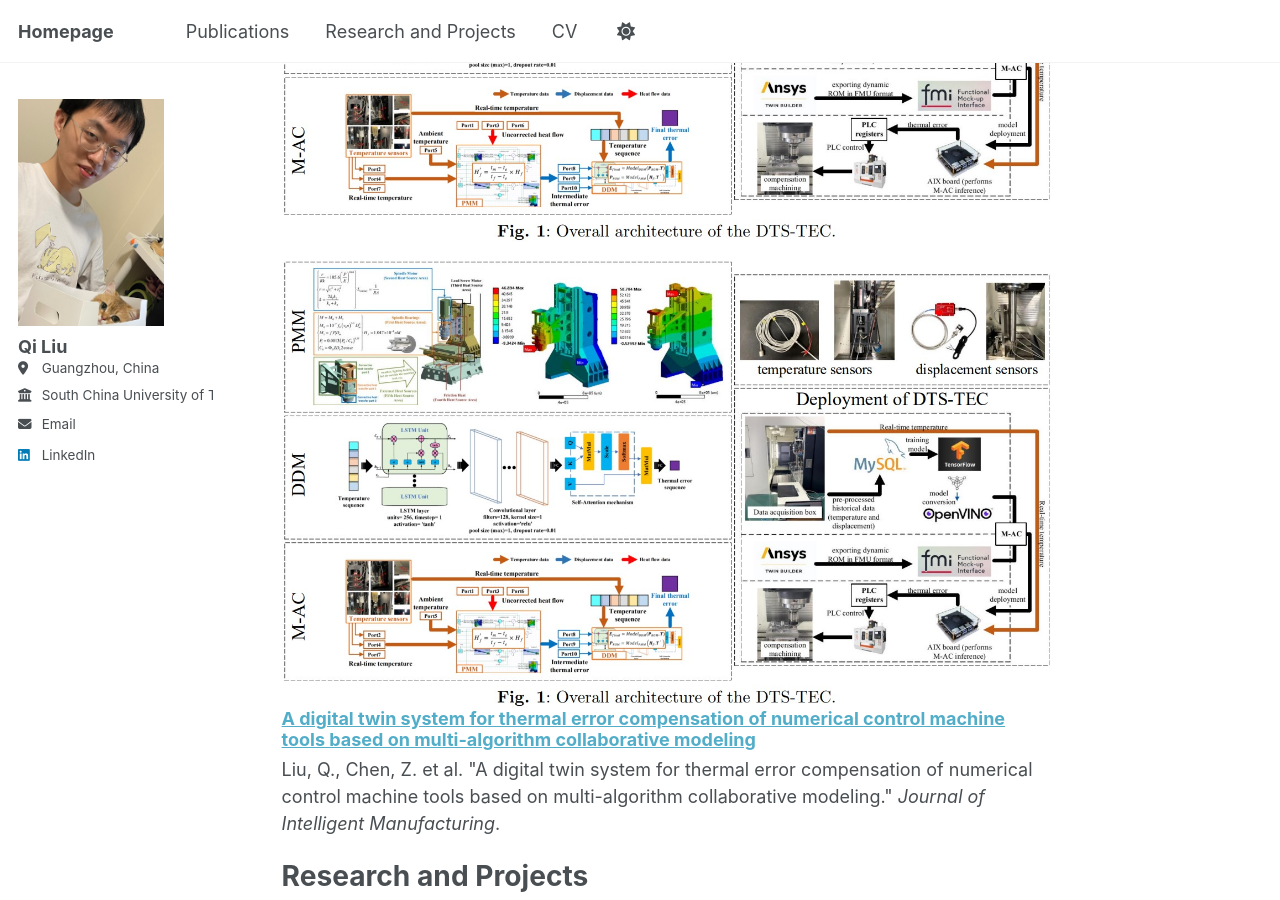
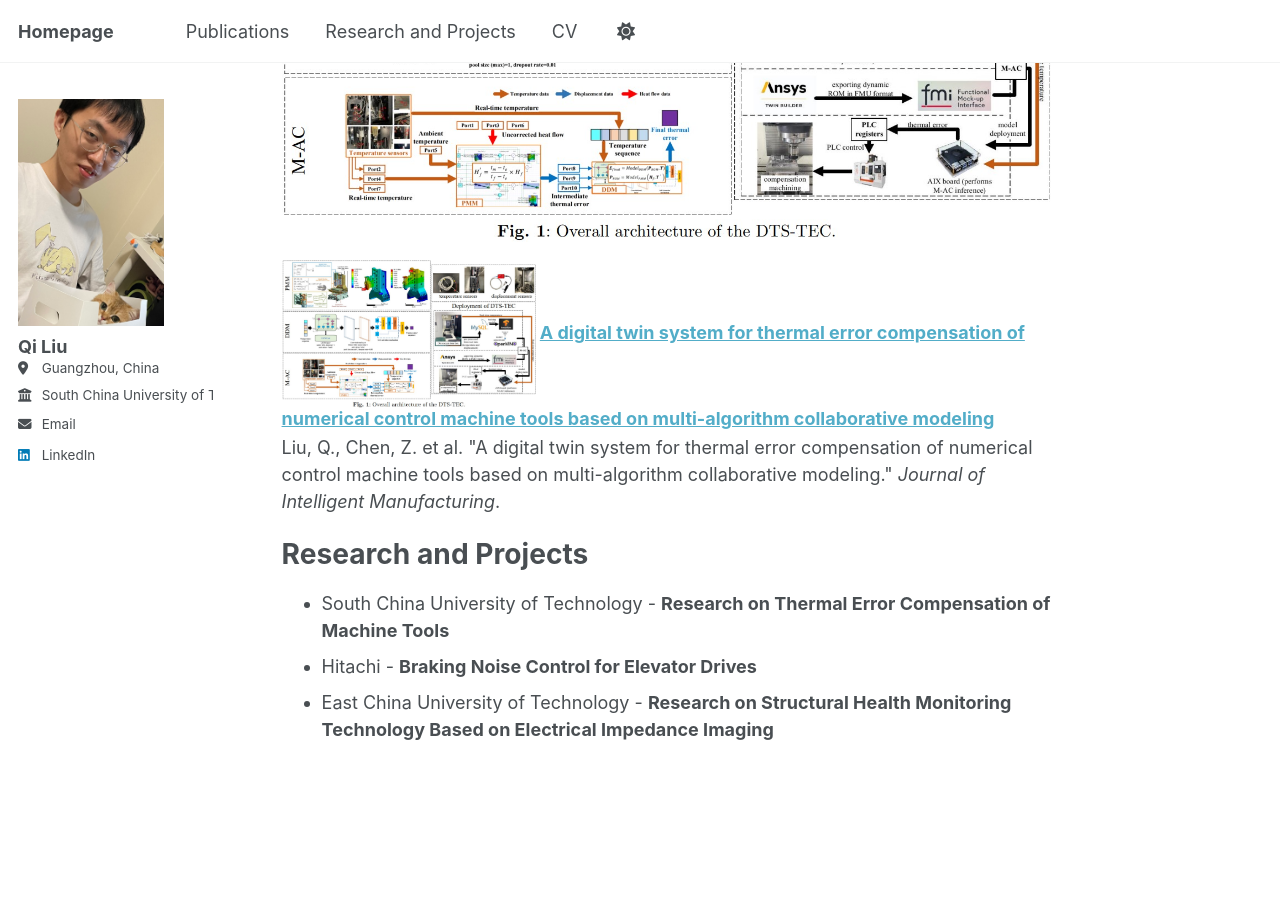
Before and after one commit to qiliu0701/qiliu0701.github.io, a Jekyll site: the page built from _pages/about.md, in a window 1280 px wide and 900 px high, scrolled down 869 px. Built offline with Jekyll 4.4.1, drawn with Linux system fonts in a browser that asks for light colours; a script that is not in the unit is left out.

Commit message:
Update archive-single-cv.html

```diff
--- a/_includes/archive-single-cv.html
+++ b/_includes/archive-single-cv.html
@@ -30,7 +30,7 @@
         <img src="{{ post.teaser }}"  style="width: 100%; height: auto;">
     </div>
       <h3 class="archive__item-title flex" itemprop="headline">
-        <img src="{{ post.teaser }}"  style="width: 100%; height: auto;">
+        <img src="{{ post.teaser }}"  style="width: 33%; height: auto;">
       {% if post.link %}
         <a href="{{ post.link }}">{{ title }}</a> <a href="{{ base_path }}{{ post.url }}" rel="permalink"><i class="fa fa-link" aria-hidden="true" title="permalink"></i><span class="sr-only">Permalink</span></a>
       {% else %}
```
